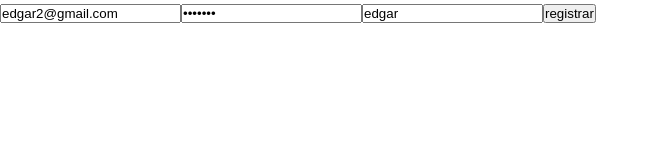
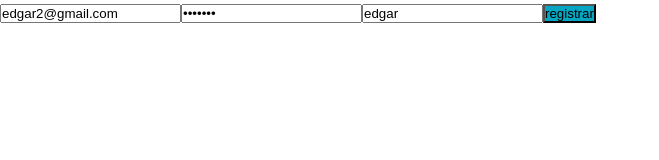
Before and after one commit to aEdgar22/scriv, a React (Create React App) app: page /auth/register in a window 1280 px wide. Shown: the top 160 px of the page, without its empty margins (0-659 px from the left). Built offline with nearby package versions, Linux system fonts and the light colour scheme.

Commit message:
add/agregando estilos registro

```diff
--- a/src/pages/auth/RegisterScreen.jsx
+++ b/src/pages/auth/register/RegisterScreen.jsx
@@ -1,7 +1,8 @@
 import React from "react";
-import { useForm } from "../../hooks/useForm";
-import { registerUser } from "../../redux/thunks/authUserThunk";
+import { useForm } from "../../../hooks/useForm";
+import { registerUser } from "../../../redux/thunks/authUserThunk";
 import { useDispatch } from "react-redux";
+import {Button} from './registerStyles'
 
 export const RegisterScreen = () => {
   const dispatch = useDispatch();
@@ -52,7 +53,7 @@ export const RegisterScreen = () => {
           autoComplete="off"
         />
 
-        <button>registrar</button>
+        <Button>registrar</Button>
       </form>
     </>
   );
--- /dev/null
+++ b/src/pages/auth/register/registerStyles.js
@@ -0,0 +1,6 @@
+import styled from 'styled-components'
+
+
+export const Button = styled.button`
+    background-color: var(--cyan-color);
+`;
--- a/src/routes/AuthRouter.js
+++ b/src/routes/AuthRouter.js
@@ -1,7 +1,7 @@
 import React from "react";
 import { Routes, Route, Navigate } from "react-router-dom";
-import { LoginScreen } from "../pages/auth/LoginScreen";
-import { RegisterScreen } from "../pages/auth/RegisterScreen";
+import { LoginScreen } from "../pages/auth/login/LoginScreen";
+import { RegisterScreen } from "../pages/auth/register/RegisterScreen";
 
 export const AuthRouter = () => {
   return (
```
Also changed, not shown: src/pages/auth/login/LoginScreen.jsx (renamed from src/pages/auth/LoginScreen.jsx).
